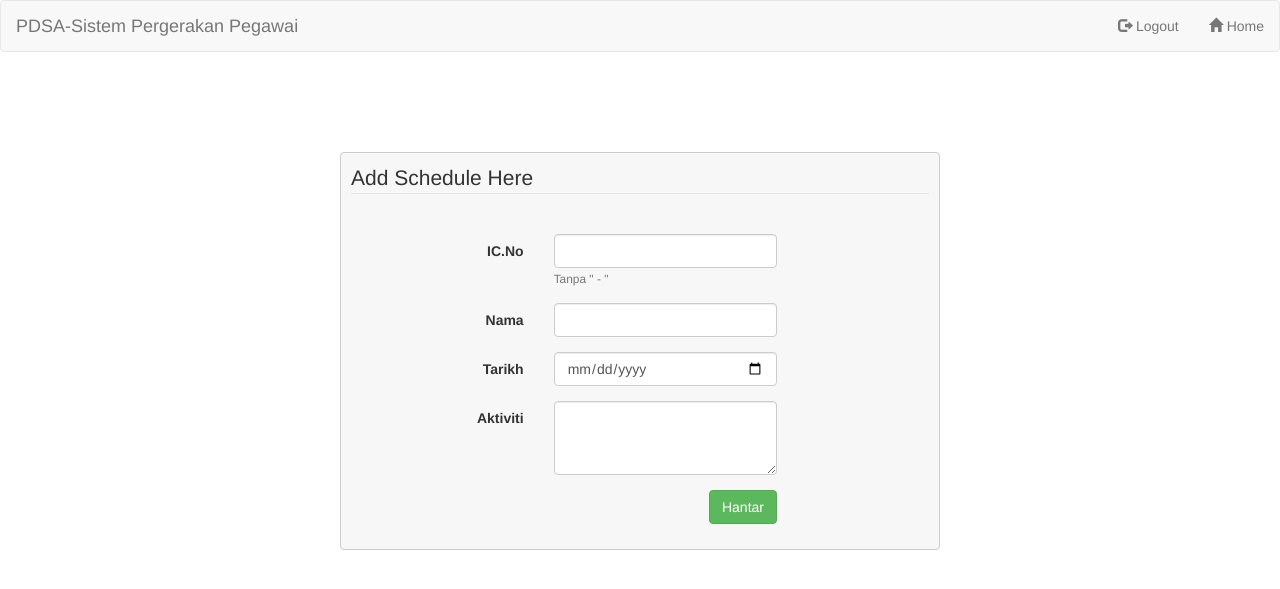
After one commit to azhimArief/staff-shedule-system, a PHP site: page /addScheduleView.php in a window 1280 px wide. The commit adds this page. Shown: the top 589 px of the page. Run offline with PHP 8.4, Linux system fonts and the light colour scheme; some libraries are stand-ins or nearby versions.

Commit message:
finished addSchedule.php

```diff
--- /dev/null
+++ b/addScheduleView.php
@@ -0,0 +1,78 @@
+<?php
+// $path = $_SERVER['DOCUMENT_ROOT'];
+// $path .= "header.php";
+include_once("navbar.php");
+include_once("header.php");
+?>
+
+<html>
+
+<head>
+    <style>
+        body {
+            background-image: url();
+            background-color: white;
+        }
+    </style>
+</head>
+
+<body>
+    <div class="content">
+        <div class="form">
+            <form class="form-horizontal" method="post" action="addSchedule.php">
+                <fieldset>
+
+                    <legend>Add Schedule Here</legend>
+
+                    <br>
+                    <div class="form-group">
+                        <label class="col-md-4 control-label" for="ic">IC.No</label>
+                        <div class="col-md-5">
+                            <input id="ic" name="ic" type="number" placeholder="" class="form-control input-md" required="">
+                            <small id="" class="form-text text-muted">Tanpa " - "</small>
+                        </div>
+                    </div>
+
+                    <div class="form-group">
+                        <label class="col-md-4 control-label" for="name">Nama</label>
+                        <div class="col-md-5">
+                            <input id="name" name="name" type="text" placeholder="" class="form-control input-md" required="">
+                        </div>
+                    </div>
+
+                    <div class="form-group">
+                        <label class="col-md-4 control-label" for="date">Tarikh</label>
+                        <div class="col-md-5">
+                            <input id="date" name="date" type="date" class="form-control input-md" required="">
+                        </div>
+                    </div>
+
+                    <div class="form-group">
+                        <label class="col-md-4 control-label" for="activity">Aktiviti</label>
+                        <div class="col-md-5">
+                            <textarea name="activity" id="activity" cols="28" rows="3" class="form-control input-md" required></textarea>
+                        </div>
+                    </div>
+
+                    <div class="form-group" align="right">
+                        <label class="col-md-4 control-label" for="hantar"></label>
+                        <div class="col-md-5">
+                            <input type="submit" name="hantar" class="btn btn-success" value="Hantar">
+                        </div>
+                    </div>
+        </div>
+        </fieldset>
+        </form>
+    </div>
+    <!-- <font color="grey">Already have an acount?</font> <a href="index.php">Login here </a> -->
+    </div>
+    </div>
+
+</body>
+
+</html>
+<?php
+$path = $_SERVER['DOCUMENT_ROOT'];
+$path .= "footer.php";
+include_once("footer.php");
+?>
--- a/userHome.php
+++ b/userHome.php
@@ -71,7 +71,7 @@ include_once("navbar.php");
 
     <div align="center">
         <br>
-        <a href=""><button type="text" class="btn btn-primary">New</button></a>
+        <a href="addScheduleView.php"><button type="text" class="btn btn-primary">New</button></a>
     </div>
     </div>
 </body>
```
Also changed, not shown: addSchedule.php (+29 -70 lines).
